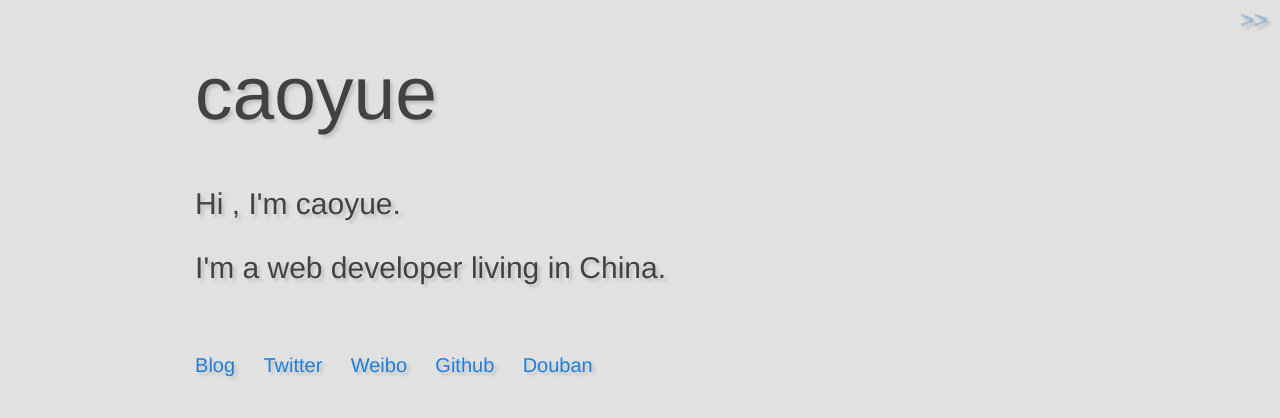
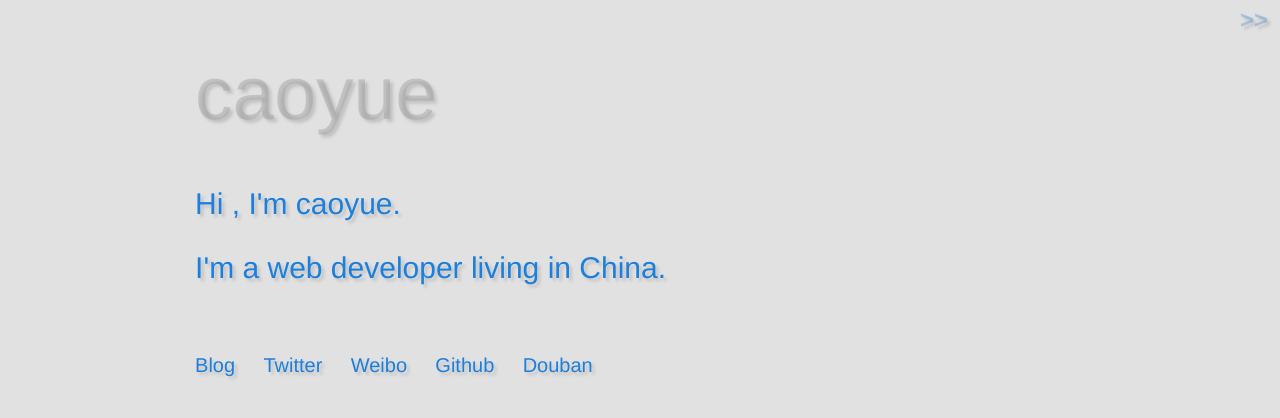
Before and after one commit to caoyue/caoyue.github.com, a plain HTML site: page index.html in a window 1280 px wide. Drawn offline with Linux system fonts and the light colour scheme.

Commit message:
Update global.css

```diff
--- a/global.css
+++ b/global.css
@@ -1,6 +1,6 @@
 body{
     background-color:rgb(225,225,225);
-    color:rgb(66,66,66);
+    color:rgb(28,127,219);
     font-family:"Helvetica Neue",Helvetica,Arial,sans-serif;
     font-size:30px;
 	text-shadow:3px 3px 3px rgba(125,125,125,0.3);
@@ -21,19 +21,19 @@ h1{
 
 h1 a:link{
 	outline:0;
-	color:rgb(66,66,66) !important;
+	color:rgba(150,150,150,.4) !important;
 	text-decoration:none;
 }
 
 h1 a:visited{
 	outline:0;
-	color:rgb(66,66,66) !important;
+	color:rgba(150,150,150,.4) !important;
 }
 
 h1 a:hover{
 	outline:0;
 	cursor:pointer;
-	color:rgb(28, 127, 219) !important;
+	color:rgba(28, 127, 219,.4) !important;
 }
 
 ul.list{
```
